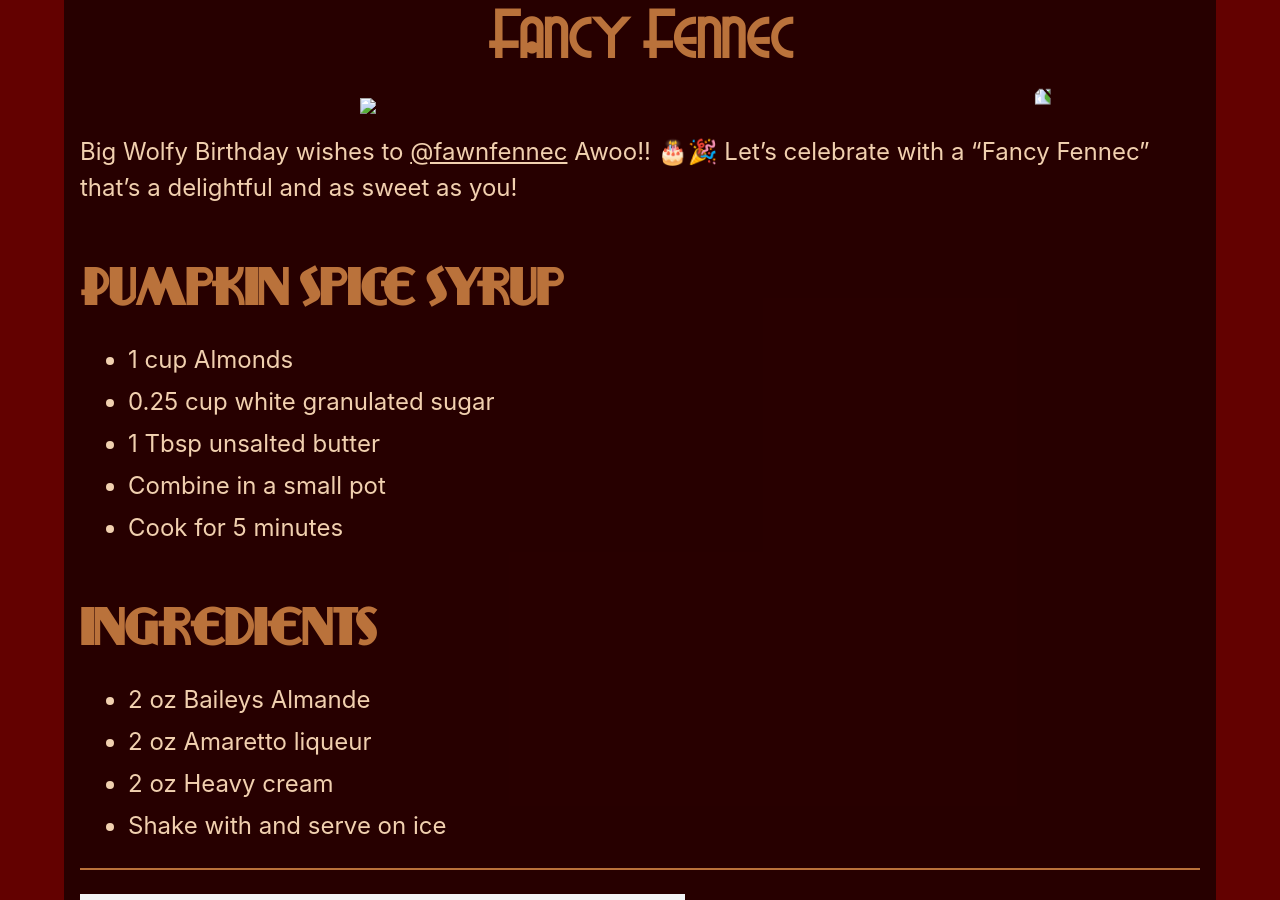
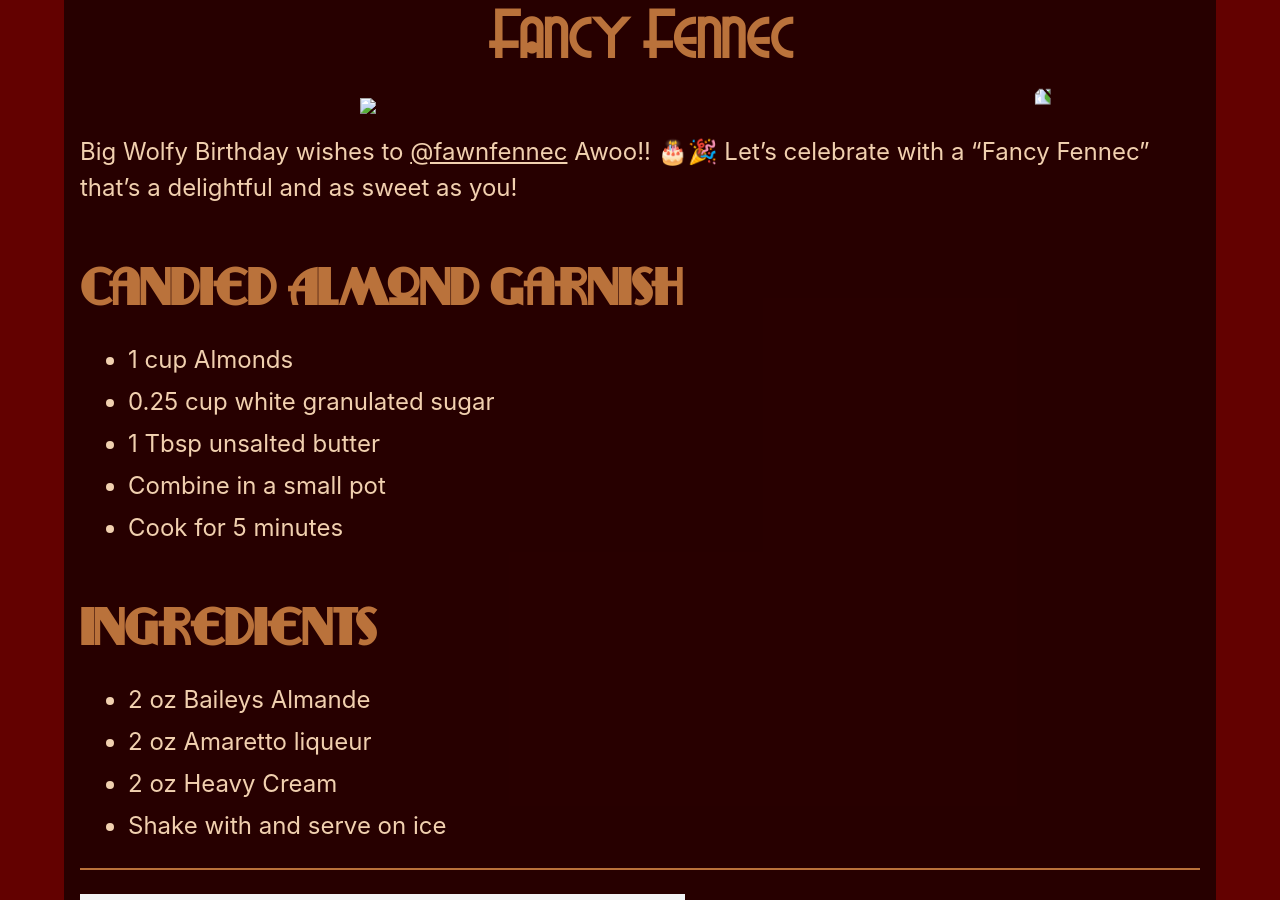
Before and after one commit to ArdenWolfsky/speakeasy, a Jekyll site: the page built from _posts/2022-10-19-drink18.md, in a window 1280 px wide and 900 px high, scrolled down 211 px. Built offline with Jekyll 4.4.1, drawn with Linux system fonts in a browser that asks for light colours; nearby versions of some CDN libraries; a script that is not in the unit is left out; comment, search, counter and statistics services are not loaded.

Commit message:
Update 2022-10-19-drink18.md

```diff
--- a/_posts/2022-10-19-drink18.md
+++ b/_posts/2022-10-19-drink18.md
@@ -12,18 +12,18 @@ ingredients: Baileys-Almande Amaretto Heavy-Cream Almonds
 
 Big Wolfy Birthday wishes to [@fawnfennec](https://twitter.com/fawnfennec) Awoo!! 🎂🎉 Let’s celebrate with a “Fancy Fennec” that’s a delightful and as sweet as you!
 
-## Pumpkin Spice Syrup
-* 1 cup Almonds
-* 0.25 cup white granulated sugar
-* 1 Tbsp unsalted butter
-* Combine in a small pot
-* Cook for 5 minutes
+## Candied Almond Garnish
+- 1 cup Almonds
+- 0.25 cup white granulated sugar
+- 1 Tbsp unsalted butter
+- Combine in a small pot
+- Cook for 5 minutes
 
 ## Ingredients
-* 2 oz Baileys Almande
-* 2 oz Amaretto liqueur
-* 2 oz Heavy cream
-* Shake with and serve on ice
+- 2 oz Baileys Almande
+- 2 oz Amaretto liqueur
+- 2 oz Heavy Cream
+- Shake with and serve on ice
 
 <hr>
 
```
